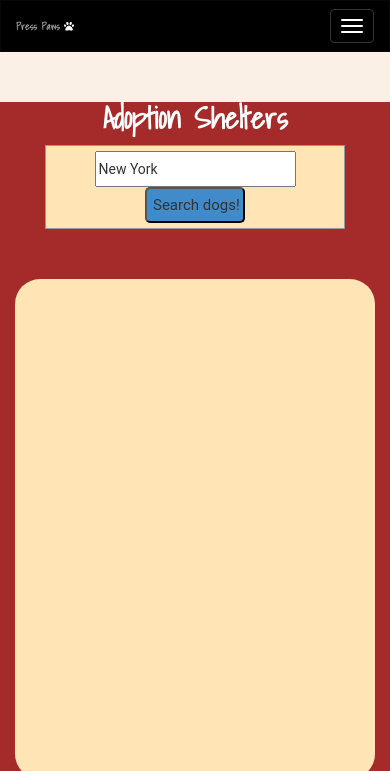
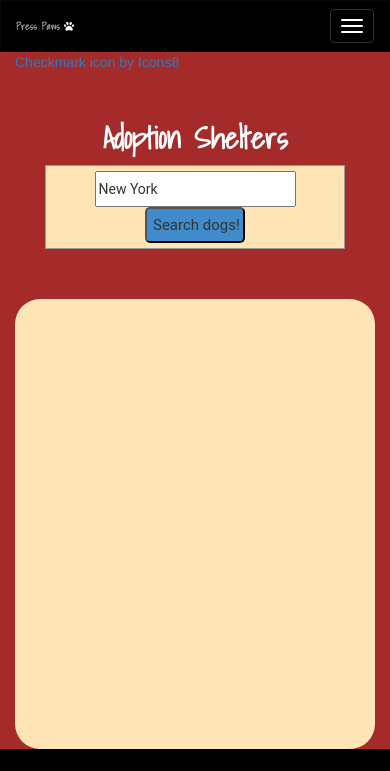
Before and after one commit to jtrieu2/PressPaws, a Flask app: page /search in a window 390 px wide. Shown: the top 771 px of the page. Run offline with Flask 2, Linux system fonts and the light colour scheme; the visitor is signed in with stand-in values (Sample User, id 1); some libraries are stand-ins or nearby versions; some web fonts are replaced.

Commit message:
changed events styling page

```diff
--- a/templates/search.html
+++ b/templates/search.html
@@ -15,7 +15,7 @@ display: grid;
 grid-template-columns: auto auto;
 grid-auto-rows: auto;
 overflow: auto;
-height: 500px;
+height: 450px;
 background-color: moccasin;
 border-radius: 25px;
 /*justify-content: center;*/
@@ -24,18 +24,33 @@ border-radius: 25px;
 text-align: center;
 }
 #map {
-  height: 300px;
-  width: 30%;
-  height: auto;
+  max-width: 100%;
+  height: 700px;
   /*max-height:100%;*/
   /*max-width: 100%;*/
 }
+        /* width */
+  .PetShopsContainer::-webkit-scrollbar {
+    width: 10px;
+  }
+
+
+  /* Handle */
+  .PetShopsContainer::-webkit-scrollbar-thumb {
+    background: orange;
+  }
+
+  /* Handle on hover */
+  .PetShopsContainer::-webkit-scrollbar-thumb:hover {
+    background: #555;
+  }
 </style>
   <body>
-    <div class="container-fluid" style="background-color:linen">
-      <div class="row" style="justify-content: center; text-align: center">
-        <div class="col-sm-5" style="background-color:brown; text-align: center">
-          <h1 class="adoption-header" style="font-size:30px; margin-top: 50px"> Adoption Shelters</h1>
+    <div class="container-fluid" style="background-color:black">
+      <div class="row" style="justify-content: center;">
+        <div class="col-sm-5" style="background-color:brown;">
+          <a style="text-align: left" href="https://icons8.com/icon/81438/checkmark">Checkmark icon by Icons8</a>
+          <h1 class="adoption-header" style="font-size:30px; margin-top: 50px; text-align: center;"> Adoption Shelters</h1>
           <p id="floating-panel"
           style="width: 300px; max-width: 100%; margin-left: auto; margin-right: auto">
             <input id="address" type="textbox" value="New York" style="font-size: 15px width=200px">
@@ -46,17 +61,13 @@ text-align: center;
             </ul>
           </p>
         </div>
-        <div class="col-sm-7" id="map" style="padding-top: 35%; margin-top: 150px"></div>
+        <div class="col-sm-7">
+          <div style="width: 100%" id="map"></div>
+        </div>
       </div>
   </div>
 
-<script type="text/javascript" src="/static/searchdoggers.js?2"> </script>
-
-</script>
+  <script type="text/javascript" src="/static/searchdoggers.js?2"> </script>
     <script src="https://maps.googleapis.com/maps/api/js?key={{google_api_key}}&libraries=places&callback=initMap" async defer></script>
   </body>
-  <a href="https://icons8.com/icon/81438/checkmark">Checkmark icon by Icons8</a>
   {% endblock %}
-
-</html>
-</html>
```
Also changed, not shown: 2 other files.
